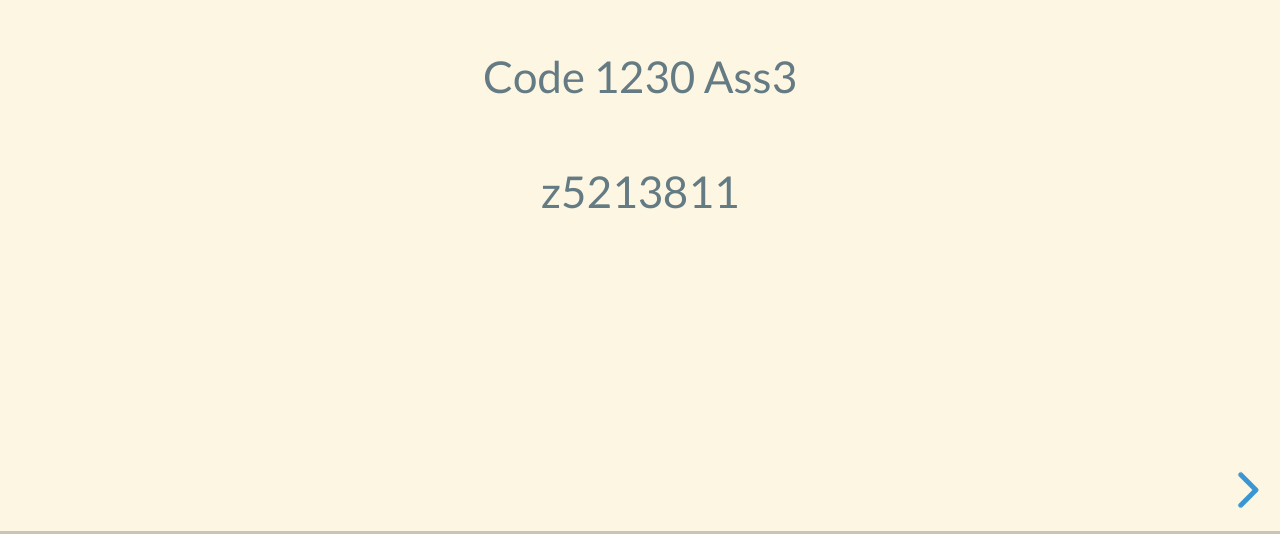
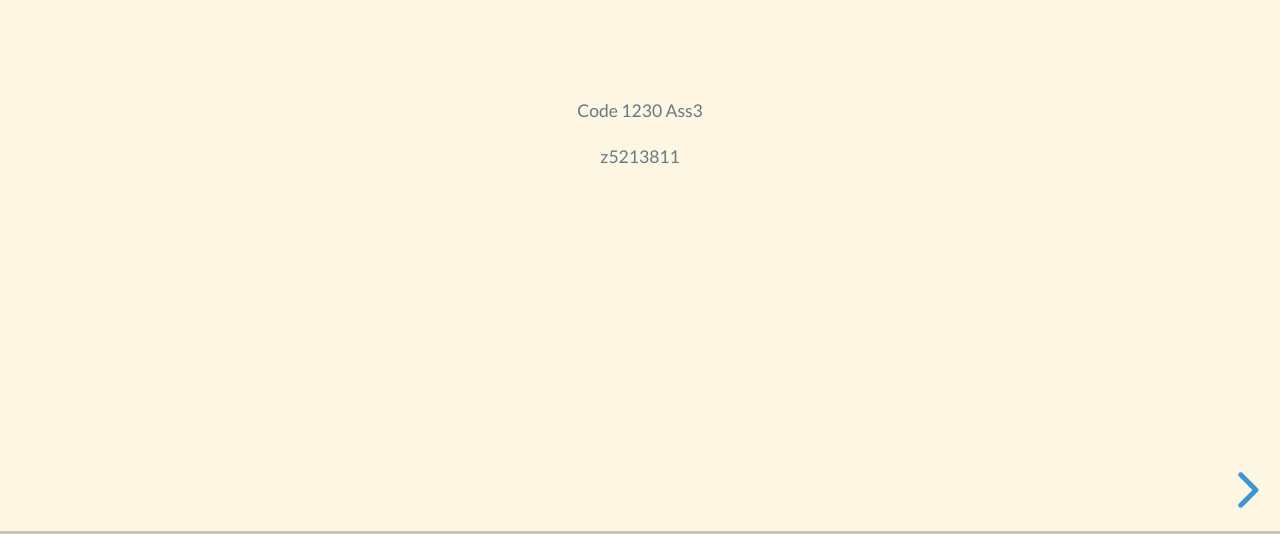
Before and after one commit to TanJimmyTan/Code_1230_Ass3-, a website: page index.html in a window 1280 px wide. Shown: the part 266-800 px from the top of the page. Drawn offline with Linux system fonts and the light colour scheme.

Commit message:
Update solarized.css

```diff
--- a/css/theme/solarized.css
+++ b/css/theme/solarized.css
@@ -20,7 +20,7 @@ body {
 
 .reveal {
   font-family: "Lato", sans-serif;
-  font-size: 40px;
+  font-size: 16px;
   font-weight: normal;
   color: #657b83; }
 
```
